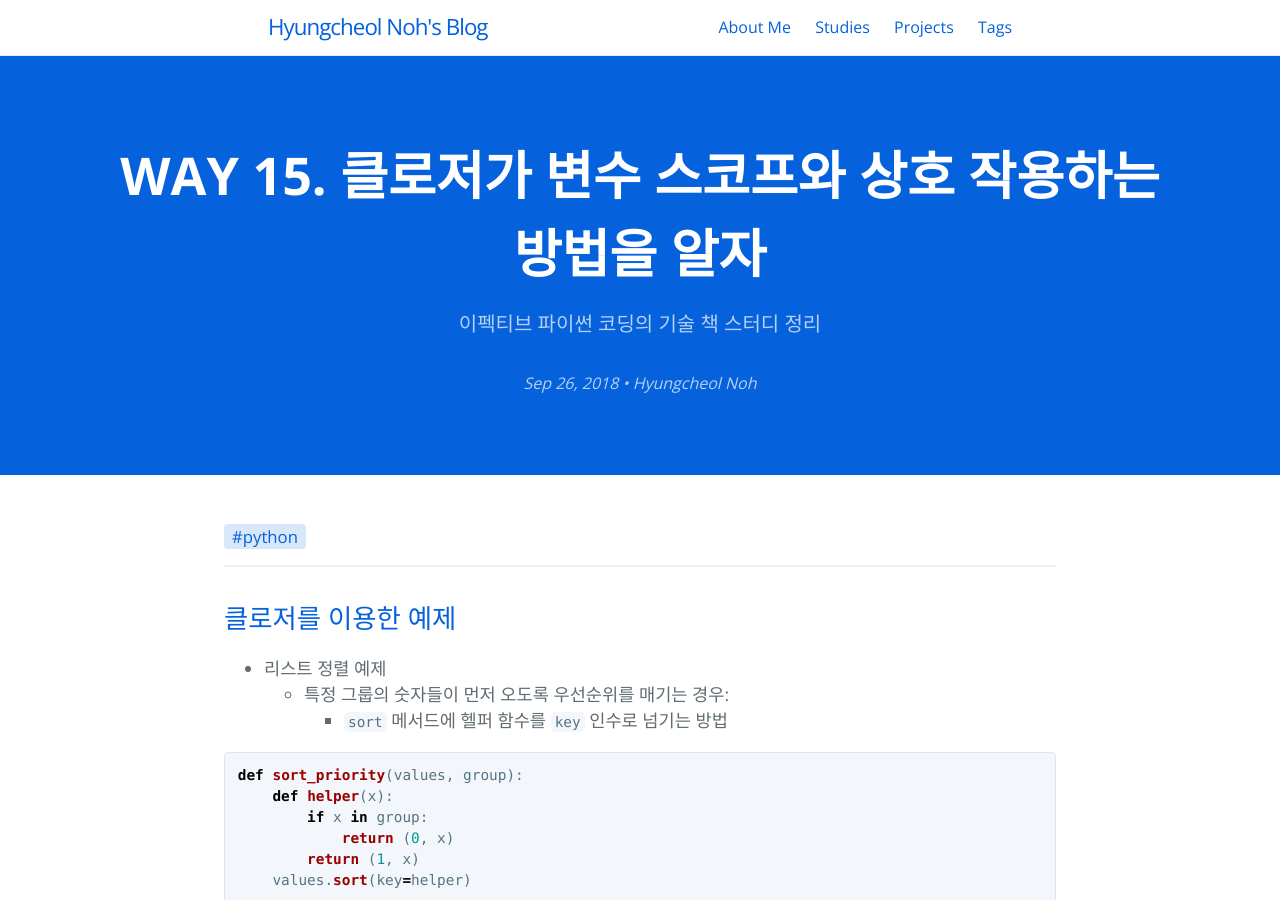
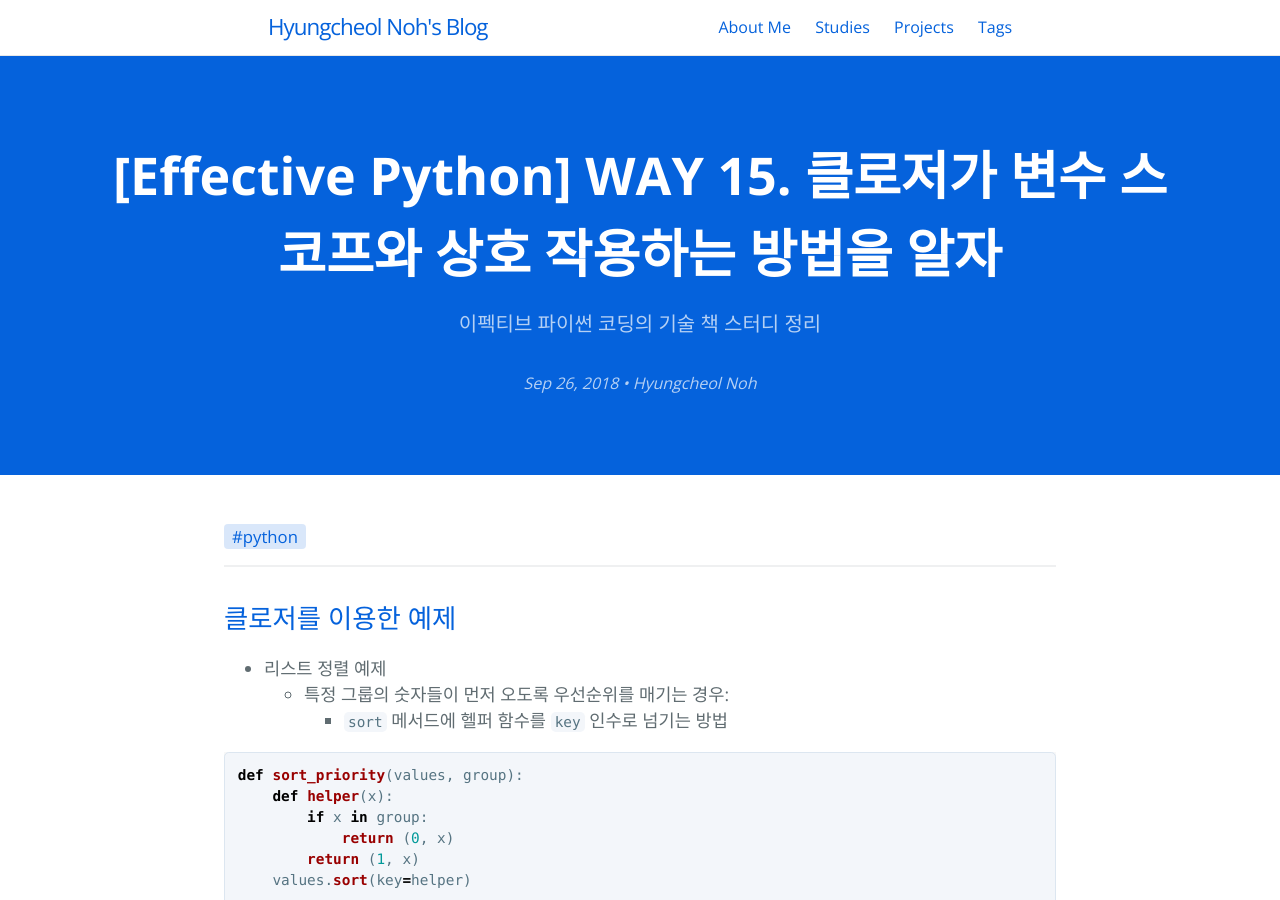
Before and after one commit to hcnoh/hcnoh.github.io, a Jekyll site: the page built from _posts/2018-09-26-effective-python-way15.md, in a window 1280 px wide and 900 px high. Built offline with Jekyll 4.4.1, drawn with Linux system fonts in a browser that asks for light colours; comment, search, counter and statistics services are not loaded; some of the changed lines change nothing that is shown.

Commit message:
Update 2018-09-26-effective-python-way15.md

```diff
--- a/_posts/2018-09-26-effective-python-way15.md
+++ b/_posts/2018-09-26-effective-python-way15.md
@@ -1,10 +1,10 @@
 ---
 layout: post
-title: "WAY 15. 클로저가 변수 스코프와 상호 작용하는 방법을 알자"
+title: "[Effective Python] WAY 15. 클로저가 변수 스코프와 상호 작용하는 방법을 알자"
 date: 2018-09-26 19:17:19
 tagline: "이펙티브 파이썬 코딩의 기술 책 스터디 정리"
 categories:
-- 이펙티브 파이썬 스터디
+- Effective Python
 tags:
 - python
 image: /thumbnail-mobile.png
```
